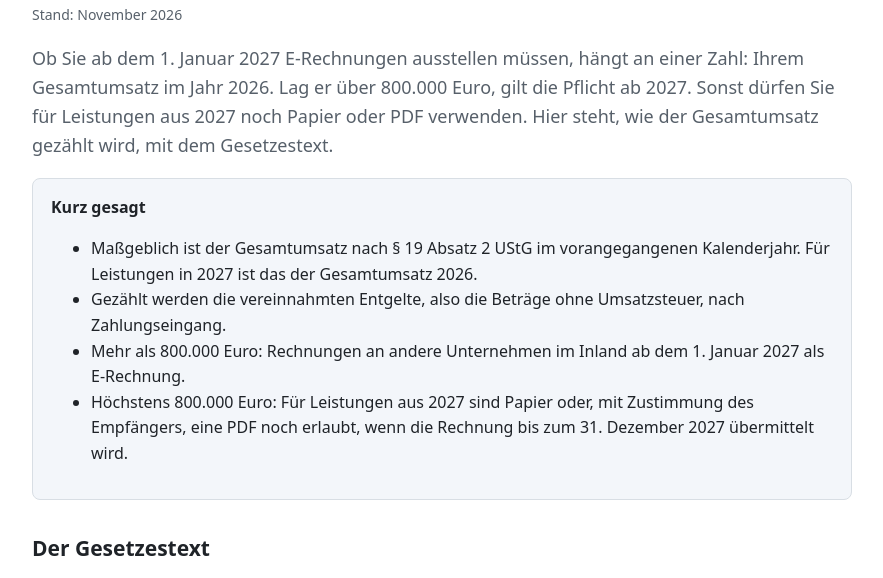
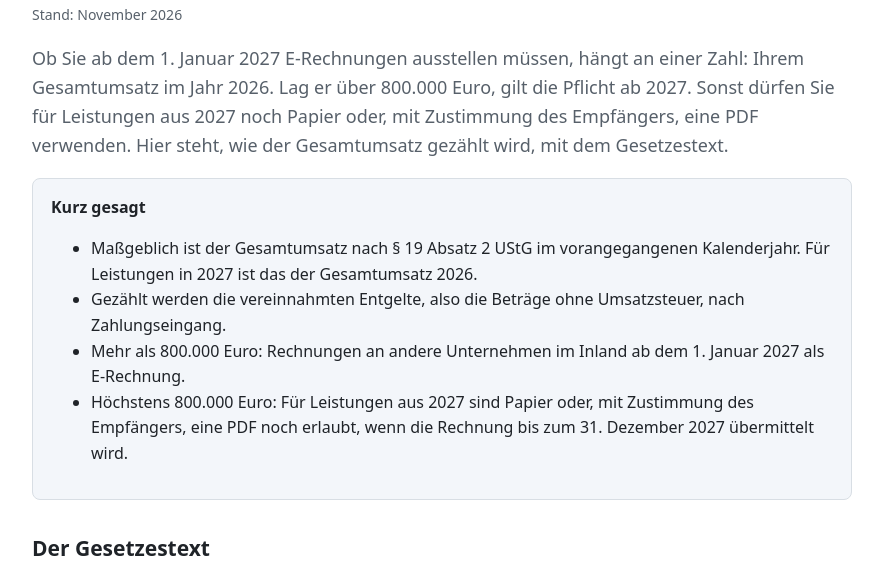
Before and after one commit to aratass/sheetfaktura, a plain HTML site: page e-rechnung-800000-euro-gesamtumsatz.html in a window 1280 px wide. Shown: the part 172-750 px from the top of the page, without its empty margins (198-1081 px from the left). Drawn offline with Linux system fonts and the light colour scheme.

Commit message:
800,000 EUR page: PDF only with the recipient's consent, also in the lead

```diff
--- a/e-rechnung-800000-euro-gesamtumsatz.html
+++ b/e-rechnung-800000-euro-gesamtumsatz.html
@@ -24,7 +24,7 @@
 
 <h1>800.000 Euro Gesamtumsatz: gilt die Pflicht 2027 für Sie?</h1>
 <p class="stand">Stand: November 2026</p>
-<p class="lead">Ob Sie ab dem 1. Januar 2027 E-Rechnungen ausstellen müssen, hängt an einer Zahl: Ihrem Gesamtumsatz im Jahr 2026. Lag er über 800.000 Euro, gilt die Pflicht ab 2027. Sonst dürfen Sie für Leistungen aus 2027 noch Papier oder PDF verwenden. Hier steht, wie der Gesamtumsatz gezählt wird, mit dem Gesetzestext.</p>
+<p class="lead">Ob Sie ab dem 1. Januar 2027 E-Rechnungen ausstellen müssen, hängt an einer Zahl: Ihrem Gesamtumsatz im Jahr 2026. Lag er über 800.000 Euro, gilt die Pflicht ab 2027. Sonst dürfen Sie für Leistungen aus 2027 noch Papier oder, mit Zustimmung des Empfängers, eine PDF verwenden. Hier steht, wie der Gesamtumsatz gezählt wird, mit dem Gesetzestext.</p>
 
 <div class="box"><b>Kurz gesagt</b>
 <ul>
```
